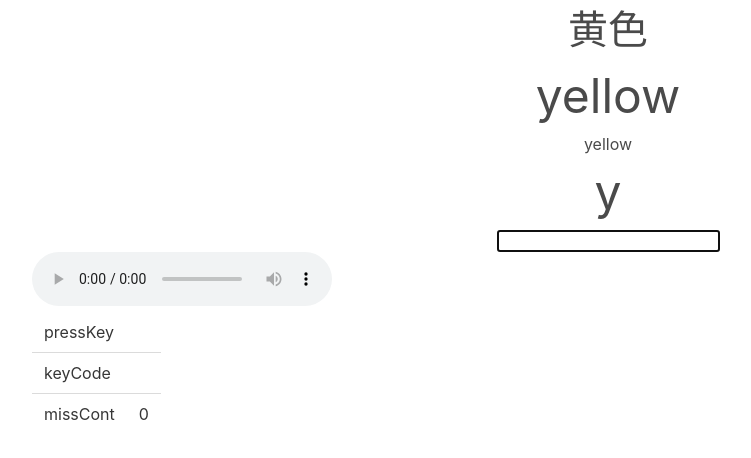
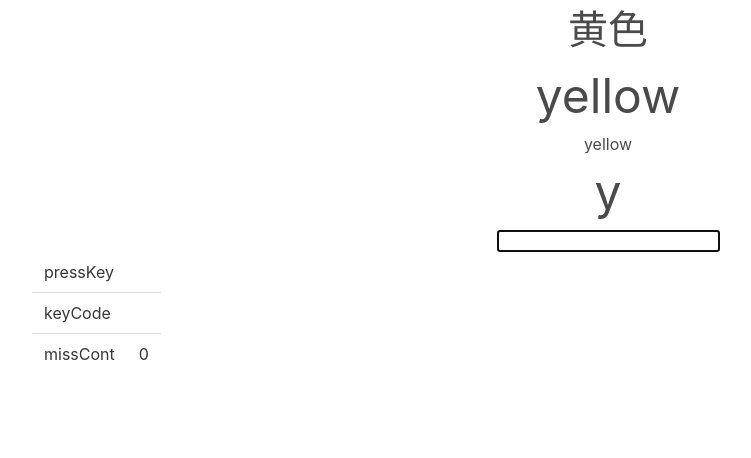
Before and after one commit to iitenkida7/typing, a Nuxt app in the folder nuxt/: page / in a window 1280 px wide. Shown: the top 458 px of the page, without its empty margins (32-783 px from the left). Built offline with nearby package versions, Linux system fonts and the light colour scheme.

Commit message:
Change speech logic

```diff
--- a/nuxt/components/Audio.vue
+++ b/nuxt/components/Audio.vue
@@ -1,4 +1,4 @@
-<template>
+<template><!-- Deprecation -->
         <audio
           controls
           autoplay
--- a/nuxt/pages/index.vue
+++ b/nuxt/pages/index.vue
@@ -1,7 +1,12 @@
 <template>
   <div class="container">
     <div :v-if="completed === false">
-      <Word :ja="target.ja" :remains="remains" :word="target.word" :targetChr="targetChr" />
+      <Word
+        :ja="target.ja"
+        :remains="remains"
+        :word="target.word"
+        :targetChr="targetChr"
+      />
       <div class="has-text-centered">
         <input type="text" autofocus v-model="inputText" @keyup="keyPress" />
       </div>
@@ -10,7 +15,6 @@
         <h1>OK＼(^o^)／</h1>
         <button v-on:click="retry">Retry</button>
       </div>
-      <Audio :word="target.word" />
       <Debug :pressKey="pressKey" :keyCode="keyCode" :missCnt="missCnt" />
     </div>
   </div>
@@ -35,11 +39,13 @@ export default {
       keyCode: "",
     };
   },
-  mounted: function () {
+  created: function () {
     this.TypingData = TypingData.sort(() => Math.random() - 0.5);
     this.target = this.TypingData.shift();
     this.remains = this.target.word;
     this.targetChr = this.remains.substr(0, 1);
+
+    this.speech(this.target.word);
   },
   methods: {
     keyPress(event) {
@@ -53,10 +59,7 @@ export default {
         this.inputText = "";
         if (this.TypingData.length > 0) {
           this.nextWord();
-          console.log(this.TypingData);
-          this.target = this.TypingData.shift();
-          this.remains = this.target.word;
-          this.targetChr = this.remains.substr(0, 1);
+          this.speech(this.target.word);
         } else {
           this.completed = true;
         }
```
